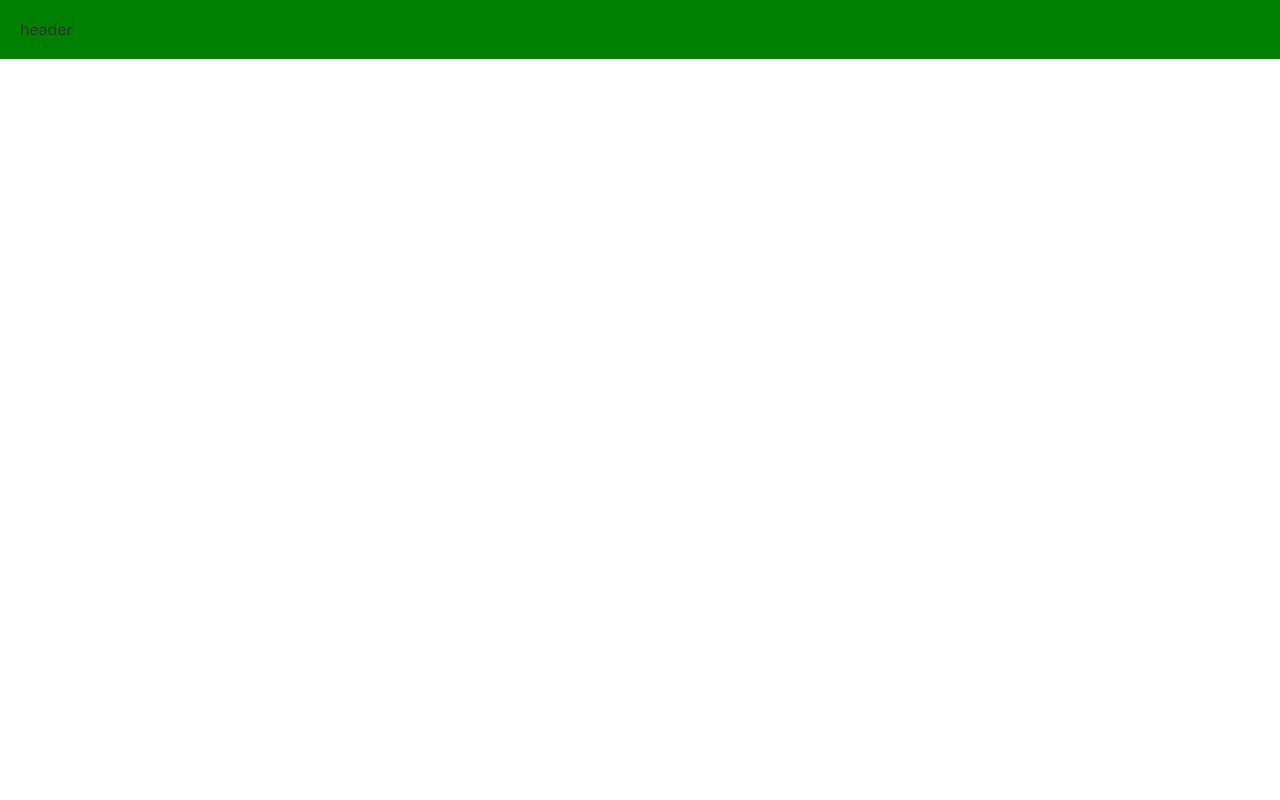
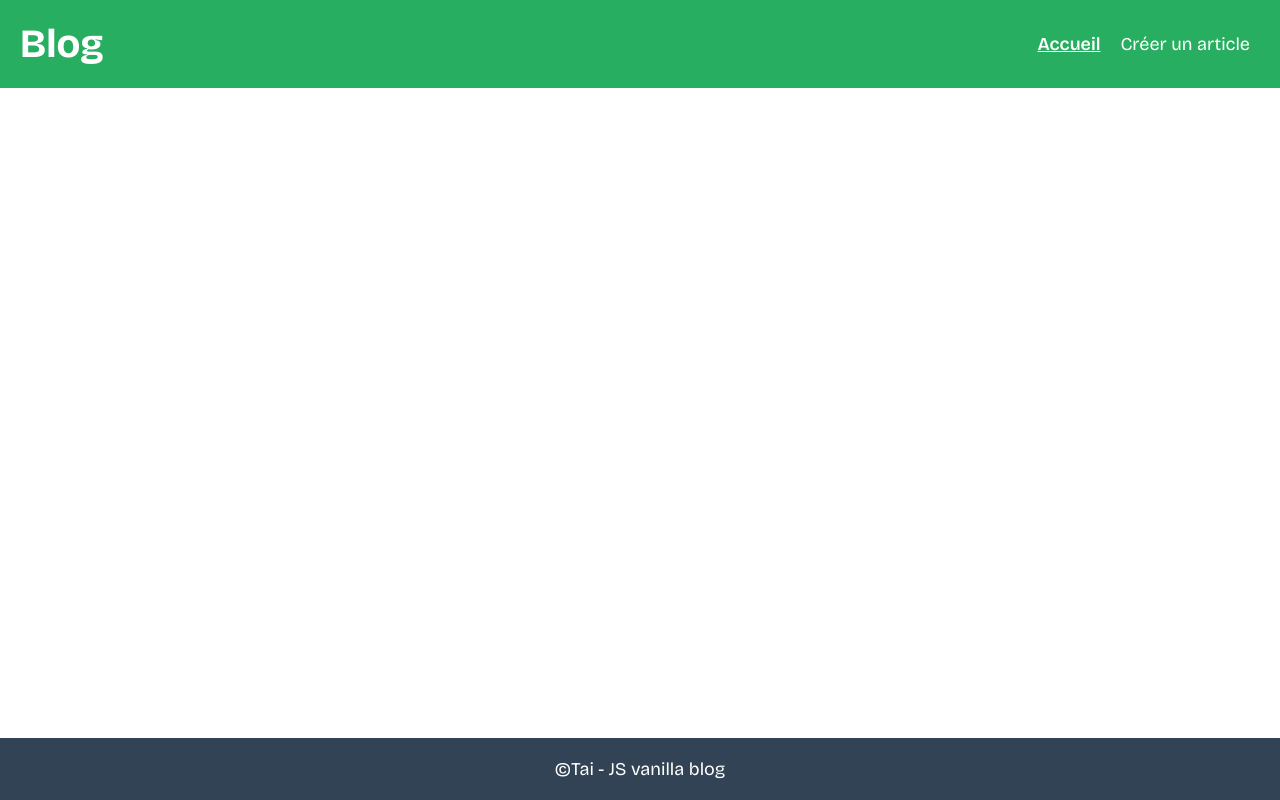
Before and after one commit to Taikhun88/blog-js-vanilla, a website built with webpack: page src/index.html in a window 1280 px wide. Built offline with nearby package versions, Linux system fonts and the light colour scheme.

Commit message:
header and footer -DONE

```diff
--- a/src/assets/styles/_variables.scss
+++ b/src/assets/styles/_variables.scss
@@ -5,6 +5,7 @@
     --accent: #2c3e50;
     --text: #333;
     --divider: #ecf0f1;
+    --dark-grey: #324355;
     --font-family: 'Bricolage Grotesque', sans-serif;
     --box-shadow: 0 1px 2px 0 rgba(60, 64, 67, 0.3),
     0 1px 3px 1px rgba(60, 64, 67, 0.15);
--- a/src/assets/styles/styles.scss
+++ b/src/assets/styles/styles.scss
@@ -1,9 +1,9 @@
-@use 'variables';
-@use 'reset';
-@use 'classes';
-@use 'media-queries' as *;
-@use 'utils';
-@use 'base';
+@use "variables";
+@use "reset";
+@use "classes";
+@use "media-queries" as *;
+@use "utils";
+@use "base";
 
 .container {
   min-height: 100vh;
@@ -17,8 +17,32 @@
 
 header {
   grid-area: header;
-    background: green;
+  background: var(--dark);
   padding: 20px;
+  display: flex;
+  flex-flow: row nowrap;
+  justify-content: space-between;
+  align-items: center;
+  a {
+    color: white;
+  }
+  .header-brand {
+    font-size: 4rem;
+    font-weight: 700;
+  }
+  ul {
+    display: flex;
+    li {
+      .header-nav {
+        font-size: 1.8rem;
+        padding: 0 10px;
+      }
+      .active {
+        font-weight: 600;
+        text-decoration: underline;
+      }
+    }
+  }
 }
 
 .content {
@@ -30,6 +54,8 @@ header {
 footer {
   color: white;
   grid-area: footer;
-    // background: #333;
+  background: var(--dark-grey);
   padding: 20px;
+  font-size: 1.8rem;
+  text-align: center;
 }
--- a/src/index.html
+++ b/src/index.html
@@ -14,9 +14,19 @@
   </head>
   <body>
     <div class="container">
-      <header>header</header>
+      <header>
+        <a class="header-brand" href="./index.html">Blog</a>
+        <ul>
+          <li>
+            <a class="header-nav active" href="./index.html">Accueil</a>
+          </li>
+          <li>
+            <a class="header-nav" href="./form.html">Créer un article</a>
+          </li>
+        </ul>
+      </header>
       <div class="content"></div>
-      <footer></footer>
+      <footer>©Tai - JS vanilla blog</footer>
     </div>
   </body>
 </html>
```
Lines whose indentation alone changed are shown as unchanged.
